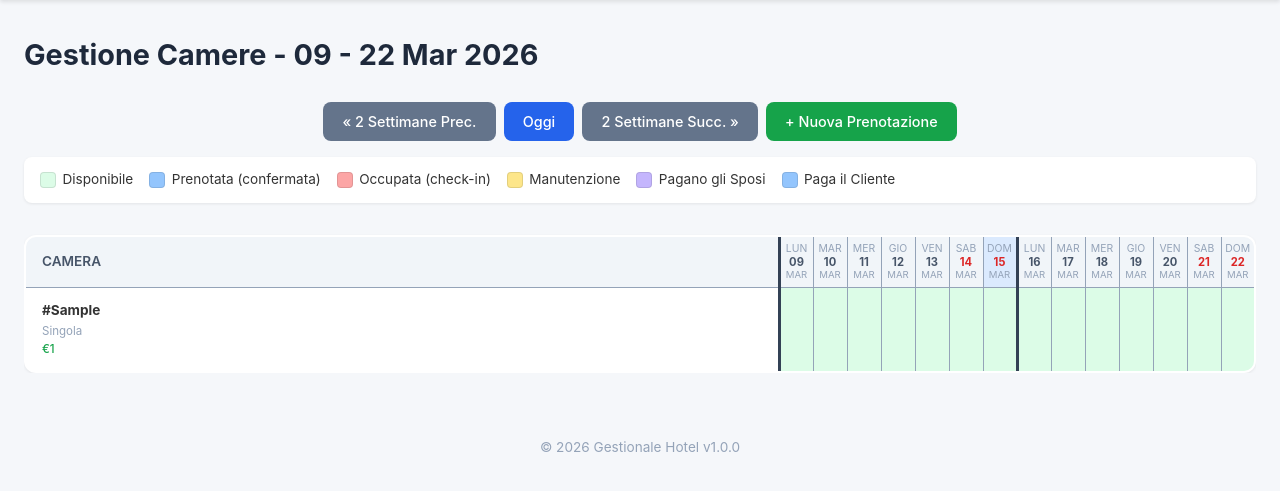
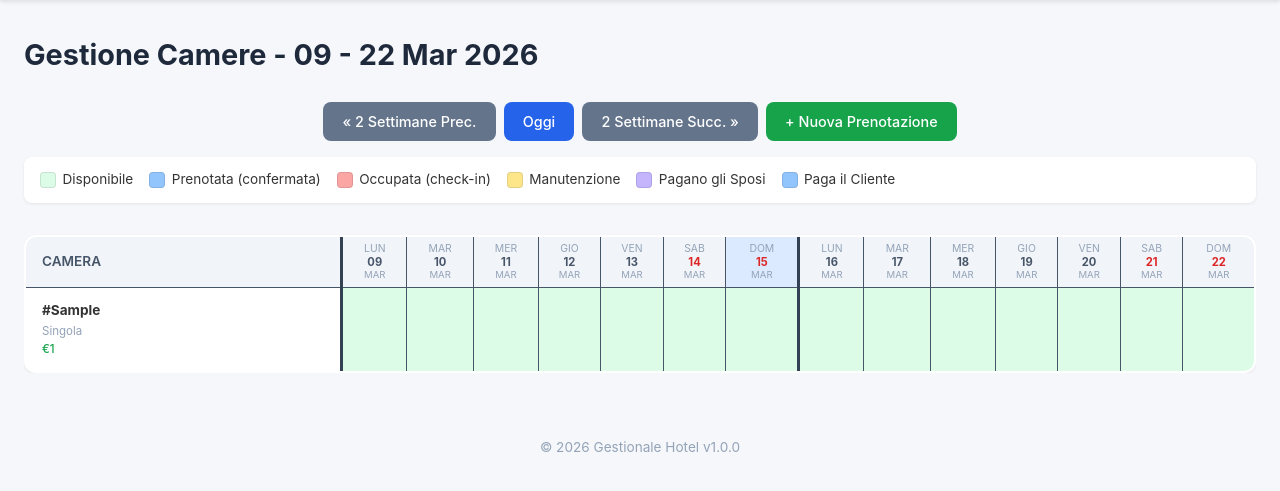
Before and after one commit to geremiacastellani2-jpg/gestionaledefinitivo, a PHP site: page /pages/calendario.php in a window 1280 px wide. Shown: the part 60-551 px from the top of the page. Run offline with PHP 8.4, Linux system fonts and the light colour scheme; tables that the repository leaves empty hold one stand-in row (values such as "Sample post").

Commit message:
style: bordi ancora piu scuri e colonne adattive alla larghezza disponibile
Bordi #475569 (grigio scuro), bordo esterno #1e293b (quasi nero).
Rimosso width fisso sulle colonne giorni: si espandono per riempire
lo spazio disponibile.

https://claude.ai/code/session_011bbxptVXb6LusjZ3Mbjdbc

```diff
--- a/css/style.css
+++ b/css/style.css
@@ -283,21 +283,20 @@ legend {
 
 .calendario-tabella {
     font-size: 0.85rem;
-    border: 2px solid #94a3b8;
+    border: 2px solid #1e293b;
+    table-layout: auto;
+    width: 100%;
 }
 
 .calendario-tabella th,
 .calendario-tabella td {
-    border: 1.5px solid #94a3b8;
+    border: 1.5px solid #475569;
 }
 
 .calendario-tabella th.giorno-col-header,
 .calendario-tabella td.giorno-col {
-    width: 34px;
-    min-width: 34px;
-    max-width: 34px;
     text-align: center;
-    padding: 0.3rem 0.1rem;
+    padding: 0.3rem 0.2rem;
 }
 
 .calendario-tabella th.giorno-col-header {
```
